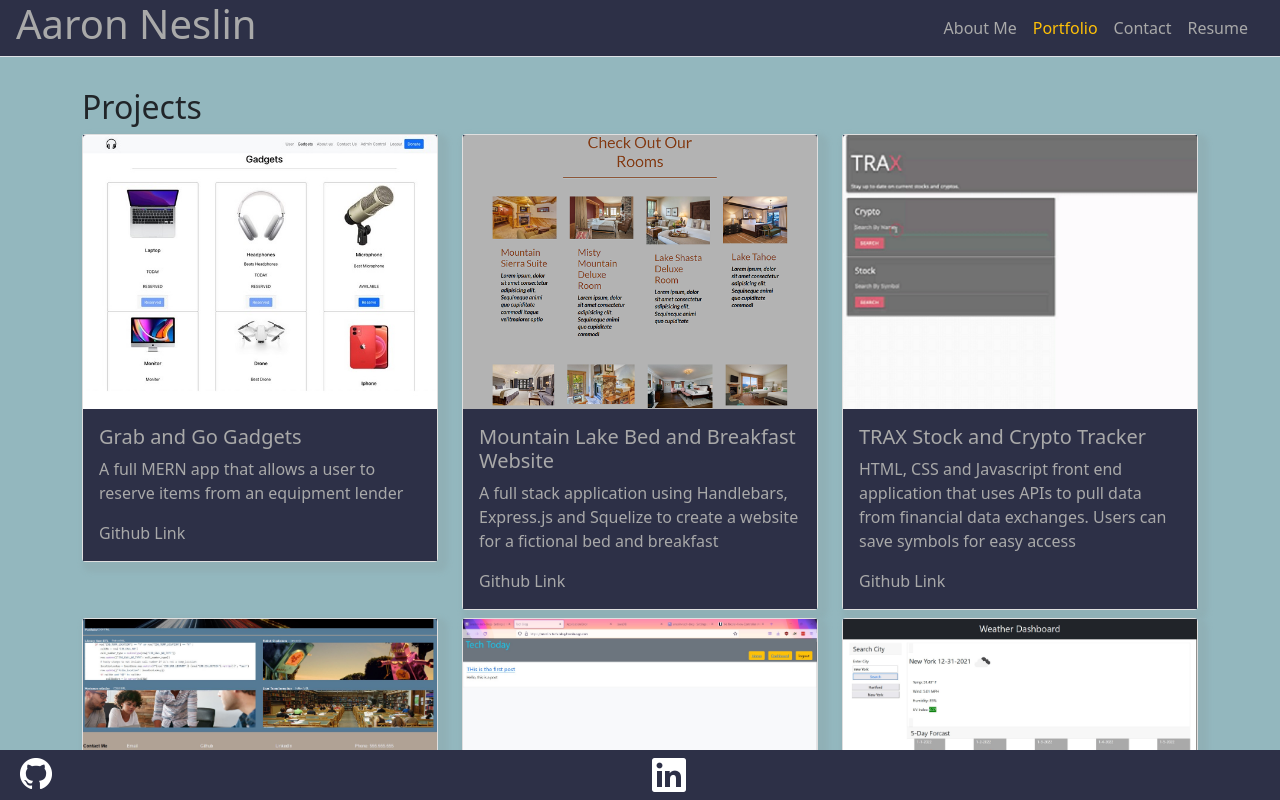
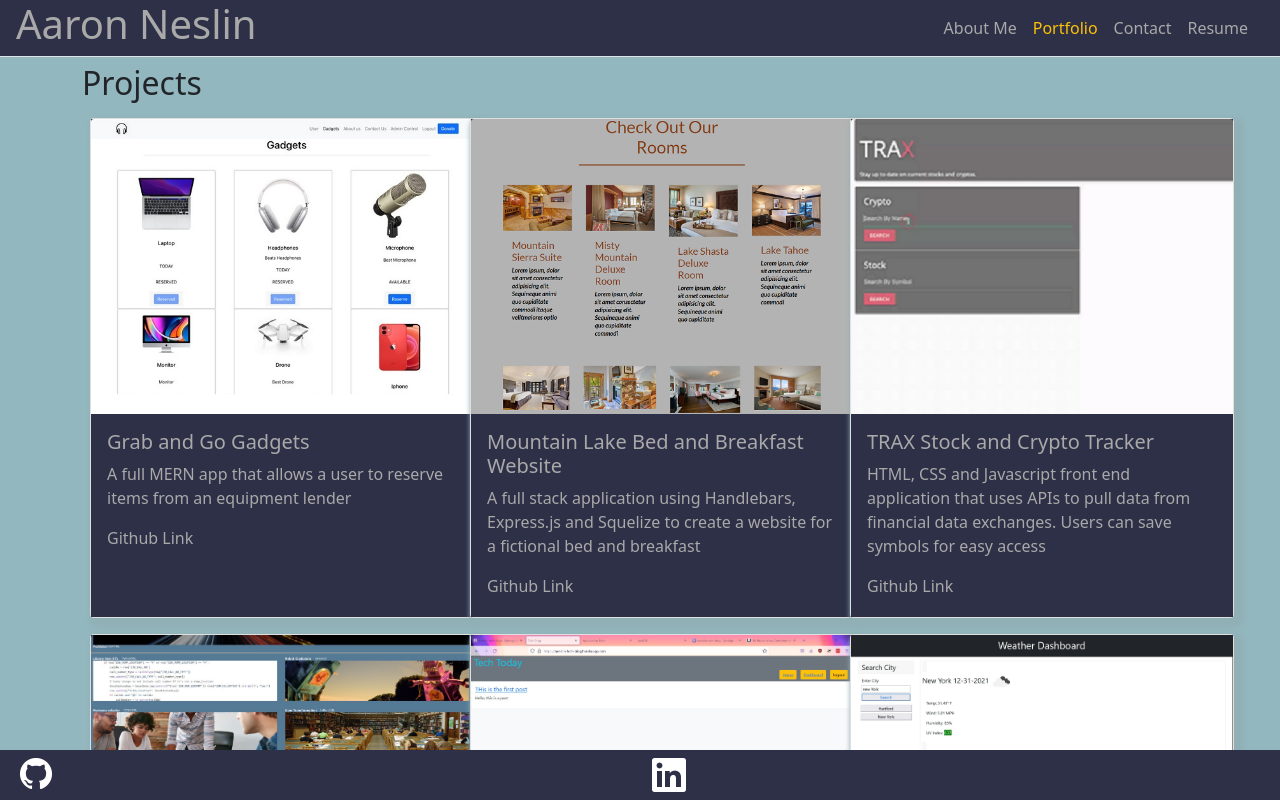
Before and after one commit to aneslin/aneslin-react-portfolio, a React (Create React App) app: page / in a window 1280 px wide. Both pictures are taken after a click on the item "Portfolio". Shown: the top 800 px of the page. Built offline with nearby package versions, Linux system fonts and the light colour scheme.

Commit message:
made all projects same size

```diff
--- a/package.json
+++ b/package.json
@@ -7,6 +7,7 @@
     "bootstrap": "^5.1.3",
     "cra-template": "1.1.3",
     "react": "^18.0.0",
+    "react-bootstrap": "^2.4.0",
     "react-dom": "^18.0.0",
     "react-scripts": "5.0.0",
     "web-vitals": "^1.1.1"
--- a/src/components/Portfolio/Portfolio.js
+++ b/src/components/Portfolio/Portfolio.js
@@ -1,4 +1,5 @@
 import React from "react";
+import {Col, Row, Container} from 'react-bootstrap'
 import Project from "../Project/Project";
 import bb from "../../assets/images/158072422-47c10481-a06e-4f7e-a7fd-fca3b2893c26.png"
 import trax from "../../assets/images/TRAX.png"
@@ -83,10 +84,12 @@ const Portfolio = function () {
   ];
 
   return (
-    <div className="row d-flex flex-row my-4">
+    <Container fluid = 'm'>
       <h2>Projects</h2>
+      <Row>
+
       {projects.map((project, i) => (
-        <div key={i} className="col-sm-12 col-md-6 col-lg-4 mb-2">
+        <Col md={6} lg={4} sm={12} key={i} >
           <Project
             name={project.name}
             description={project.description}
@@ -95,9 +98,11 @@ const Portfolio = function () {
             link={project.link}
             repository={project.repository}
           ></Project>
-        </div>
+        </Col>
       ))}
-    </div>
+
+      </Row>
+    </Container>
   );
 };
 export default Portfolio;
--- a/src/components/Project/Project.js
+++ b/src/components/Project/Project.js
@@ -1,12 +1,12 @@
 import React from "react";
-
+import {Card} from 'react-bootstrap'
 function Project(props) {
   const { name, description, image, image_desc, link, repository } = props;
 
   console.log(description);
 
   return (
-    <div className="card pd-2  " key={link}>
+    <Card className='m-2'  style ={{width: '24rem', height:"500px"}} key={link}>
 
         <a href={link}><img className="card-img-top img-fluid" src={image} alt={image_desc} /></a>
         <div className="card-body">
@@ -15,7 +15,7 @@ function Project(props) {
           <a href={repository}>Github Link</a>
         </div>
 
-    </div>
+    </Card>
   );
 }
 export default Project;
```
Also changed, not shown: 1 other file (tests, documents, lock files or other folders).
